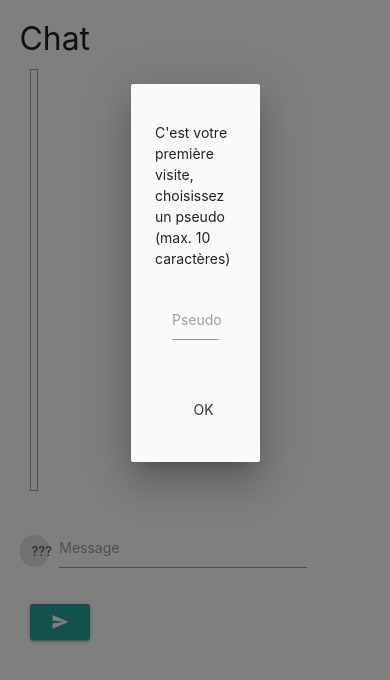
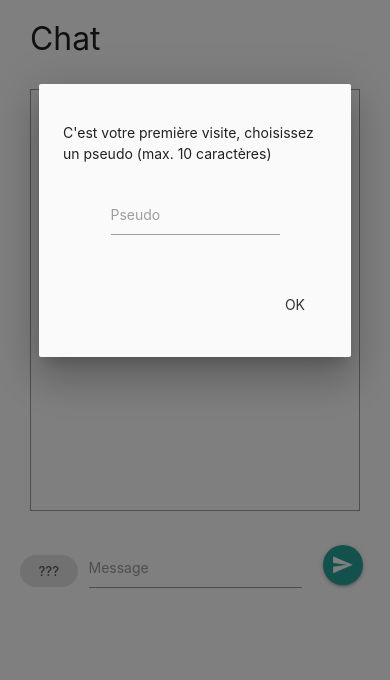
Before and after one commit to manuel-dup/net-chatclient, a plain HTML site: page src/main/resources/www/chatclient/index.html in a window 390 px wide. Drawn offline with nearby package versions, Linux system fonts and the light colour scheme.

Commit message:
Create page with conversation area and message input
- Adapt design to small screens

```diff
--- a/src/main/resources/www/chatclient/index.html
+++ b/src/main/resources/www/chatclient/index.html
@@ -12,7 +12,11 @@
 
     <body>
         <div class="container">
-            <h4 class="header">Chat</h4>
+            <div class="row">
+                <div class="col s12 m10 offset-m1 l6 offset-l3">
+                    <h4 class="header">Chat</h4>
+                </div>
+            </div>
 
             <div id="user-info" class="modal">
                 <div class="modal-content">
@@ -32,20 +36,21 @@
             </div>
 
             <div class="row">
-                <div class="col m10 offset-m1 l6 offset-l3">
+                <div class="col s12 m10 offset-m1 l6 offset-l3">
                     <div id="conversation"></div>
                 </div>
             </div>
             <div class="row">
-                <div id="nickname-wrapper" class="col s1 offset-m1 offset-l3 center input-field">
+                <div id="nickname-wrapper" class="col s2 offset-m1 l1 offset-l3 center input-field">
                     <div id="nickname" class="chip">???</div>
                 </div>
-                <div class="input-field col m9 l4">
+                <div class="input-field col s8 m6 l4">
                     <input type="text" id="message">
                     <label for="message">Message</label>
                 </div>
-                <div class="input-field col m1">
-                    <a id="send-message" class="waves-effect waves-light btn right"><i class="material-icons">send</i></a>
+                <div class="input-field col s1">
+                    <a class="send-message waves-effect waves-light btn hide-on-small-only"><i class="material-icons">send</i></a>
+                    <a class="send-message waves-effect waves-light btn-floating hide-on-med-and-up"><i class="material-icons">send</i></a>
                 </div>
             </div>
         </div>
--- a/src/main/resources/www/chatclient/scripts/main.js
+++ b/src/main/resources/www/chatclient/scripts/main.js
@@ -65,7 +65,7 @@
     };
 
     $('#user-info-submit').click(updateNickname);
-    $('#send-message').click(sendEnteredMessage);
+    $('.send-message').click(sendEnteredMessage);
     $('#message').keyup(function(event) {
         // when pressing "Enter"
         if (event.which === 13) {
--- a/src/main/resources/www/chatclient/style/style.css
+++ b/src/main/resources/www/chatclient/style/style.css
@@ -18,7 +18,7 @@
     padding-left: 0;
 }
 
-#send-message {
+.send-message.btn {
     padding: 0 1.5rem;
 }
 
@@ -31,8 +31,10 @@
     opacity: 1;
 }
 
-#user-info.modal {
-    width: 33%;
+@media (min-width: 1400px) {
+    .modal {
+        width: 33%;
+    }
 }
 
 #nickname {
```
